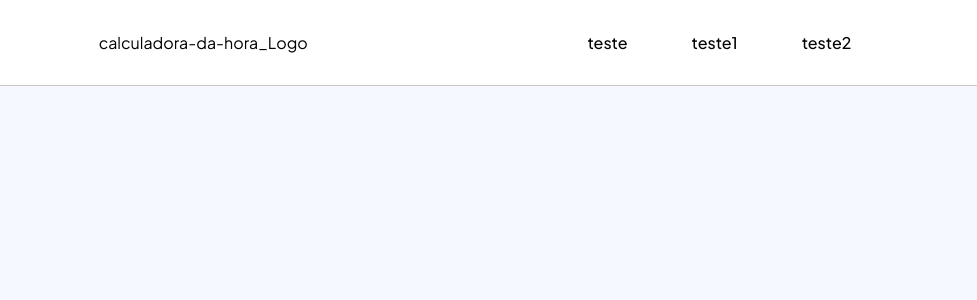
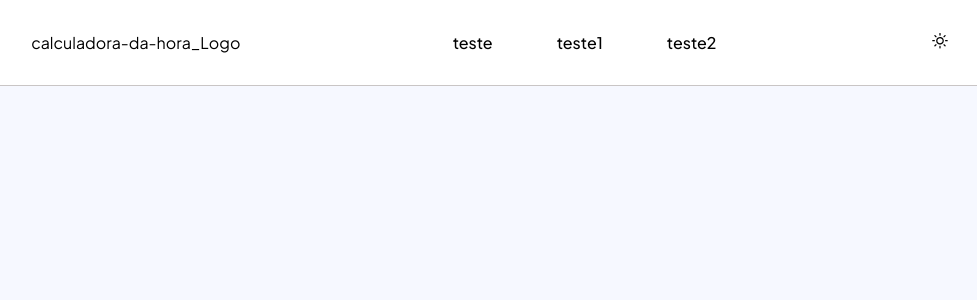
Before and after one commit to andeerlb/calculadora-da-hora, a React (Create React App) app: page / in a window 1280 px wide. Shown: the top 300 px of the page, without its empty margins (149-1126 px from the left). Built offline with nearby package versions, Linux system fonts and the light colour scheme.

Commit message:
created context folder and toggle theme button

```diff
--- a/package.json
+++ b/package.json
@@ -8,6 +8,7 @@
     "@testing-library/user-event": "^13.5.0",
     "react": "^18.2.0",
     "react-dom": "^18.2.0",
+    "react-icons": "^4.10.1",
     "react-scripts": "5.0.1",
     "styled-components": "^6.0.5",
     "web-vitals": "^2.1.4"
--- a/src/components/header/index.js
+++ b/src/components/header/index.js
@@ -1,5 +1,6 @@
 import React from 'react'
 import { Styled } from '../../styles'
+import { ToggleTheme } from '../toggle-theme'
 
 export function Header() {
     return (
@@ -12,6 +13,7 @@ export function Header() {
                 <li>teste1</li>
                 <li>teste2</li>
             </ul>
+            <ToggleTheme />
         </Styled.Header>
     )
 }
--- /dev/null
+++ b/src/components/toggle-theme/index.js
@@ -0,0 +1,20 @@
+import React from 'react'
+import { WiDaySunny } from 'react-icons/wi';
+import { Styled } from '../../styles';
+
+function CustomButton({ customName = '', Icon, size, onClick = () => { } }) {
+    return (
+        <Styled.Button onClick={onClick}>
+            {customName}
+            {Icon ? <Icon size={size} /> : <></>}
+        </Styled.Button>
+    )
+}
+export function ToggleTheme() {
+    return (
+        <CustomButton
+            Icon={WiDaySunny}
+            size={22}
+        >index</CustomButton>
+    )
+}
--- /dev/null
+++ b/src/contexts/theme-context/index.js
@@ -0,0 +1,3 @@
+import * as React from "react";
+
+const ThemeContext = React.createContext({});
--- a/src/styles/global-styles/index.js
+++ b/src/styles/global-styles/index.js
@@ -1,7 +1,6 @@
 import { createGlobalStyle } from "styled-components";
 
 export const GlobalStyles = createGlobalStyle`
-@import url('https://fonts.googleapis.com/css2?family=Plus+Jakarta+Sans:wght@300;400;500;600;700;800&display=swap');
     *{
         margin: 0;
         padding: 0;
--- a/src/styles/styled-components/index.js
+++ b/src/styles/styled-components/index.js
@@ -1,2 +1,3 @@
-export { Header } from './header'
-export { Container } from './container'
+export { Header } from './header';
+export { Container } from './container';
+export { Button } from './toggle-buttom';
--- /dev/null
+++ b/src/styles/styled-components/toggle-buttom/index.js
@@ -0,0 +1,7 @@
+import { styled } from "styled-components";
+
+export const Button = styled.button`
+    background-color: transparent;
+    border: none;
+    cursor: pointer;
+`
```
Also changed, not shown: 1 other file (tests, documents, lock files or other folders).
